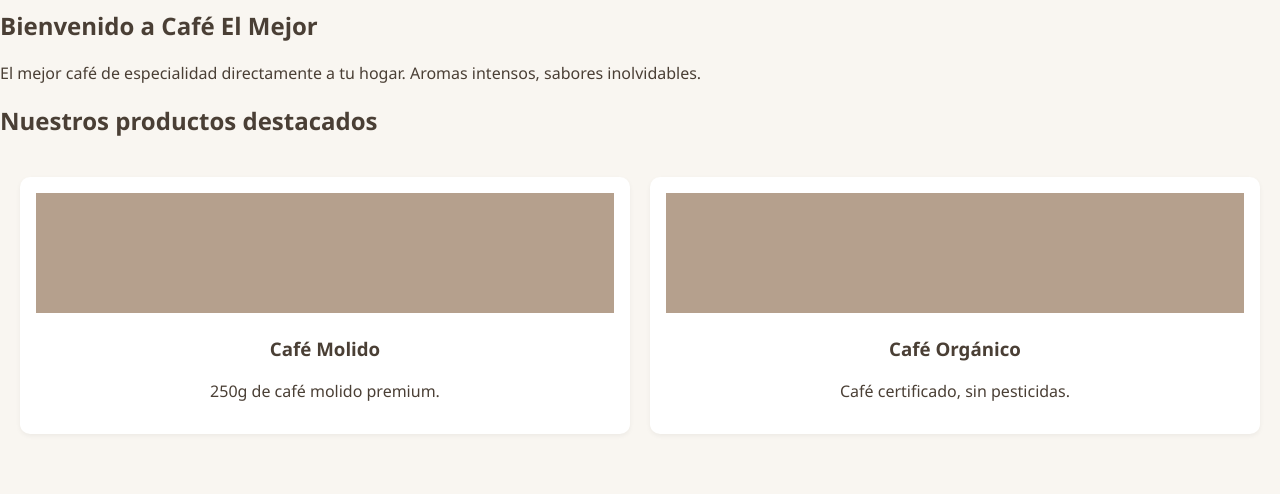
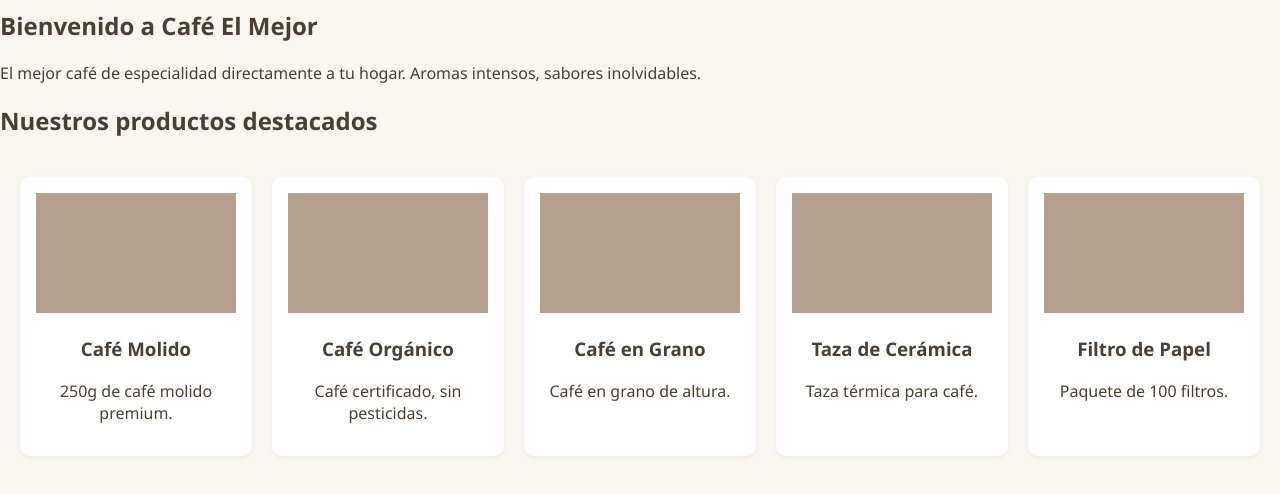
Before and after one commit to mefuentes/CafeV3, a plain HTML site: page frontend/landing.html in a window 1280 px wide. Shown: the part 82-576 px from the top of the page. Drawn offline with Linux system fonts and the light colour scheme.

Commit message:
feat: add more products

```diff
--- a/frontend/landing.html
+++ b/frontend/landing.html
@@ -28,6 +28,21 @@
           <h3>Café Orgánico</h3>
           <p>Café certificado, sin pesticidas.</p>
         </div>
+        <div class="product-card">
+          <img src="assets/product-default.jpg" alt="Producto">
+          <h3>Café en Grano</h3>
+          <p>Café en grano de altura.</p>
+        </div>
+        <div class="product-card">
+          <img src="assets/product-default.jpg" alt="Producto">
+          <h3>Taza de Cerámica</h3>
+          <p>Taza térmica para café.</p>
+        </div>
+        <div class="product-card">
+          <img src="assets/product-default.jpg" alt="Producto">
+          <h3>Filtro de Papel</h3>
+          <p>Paquete de 100 filtros.</p>
+        </div>
       </div>
     </section>
   </main>
```
Also changed, not shown: backend/models/db.js (+22 -0 lines).
